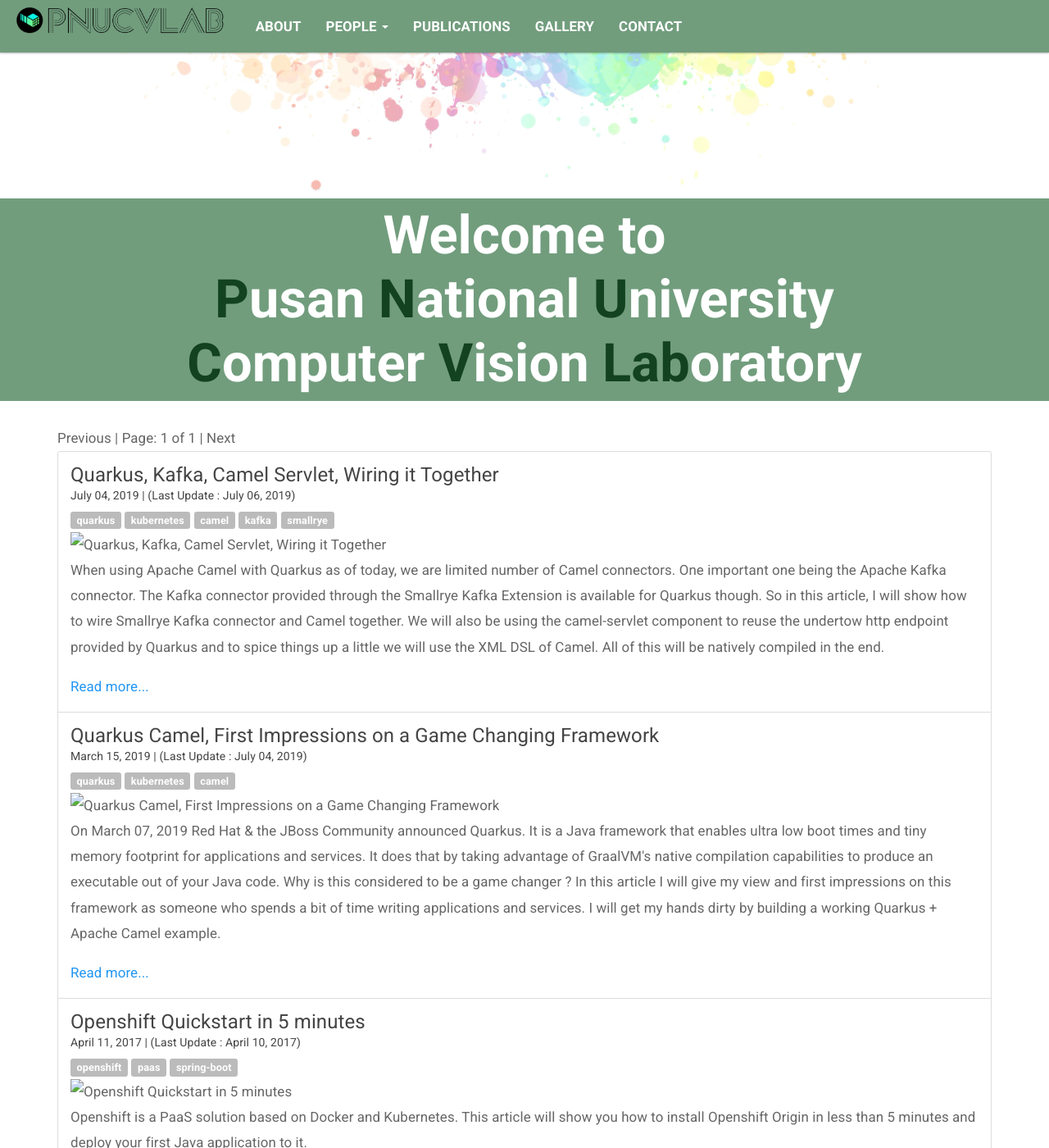
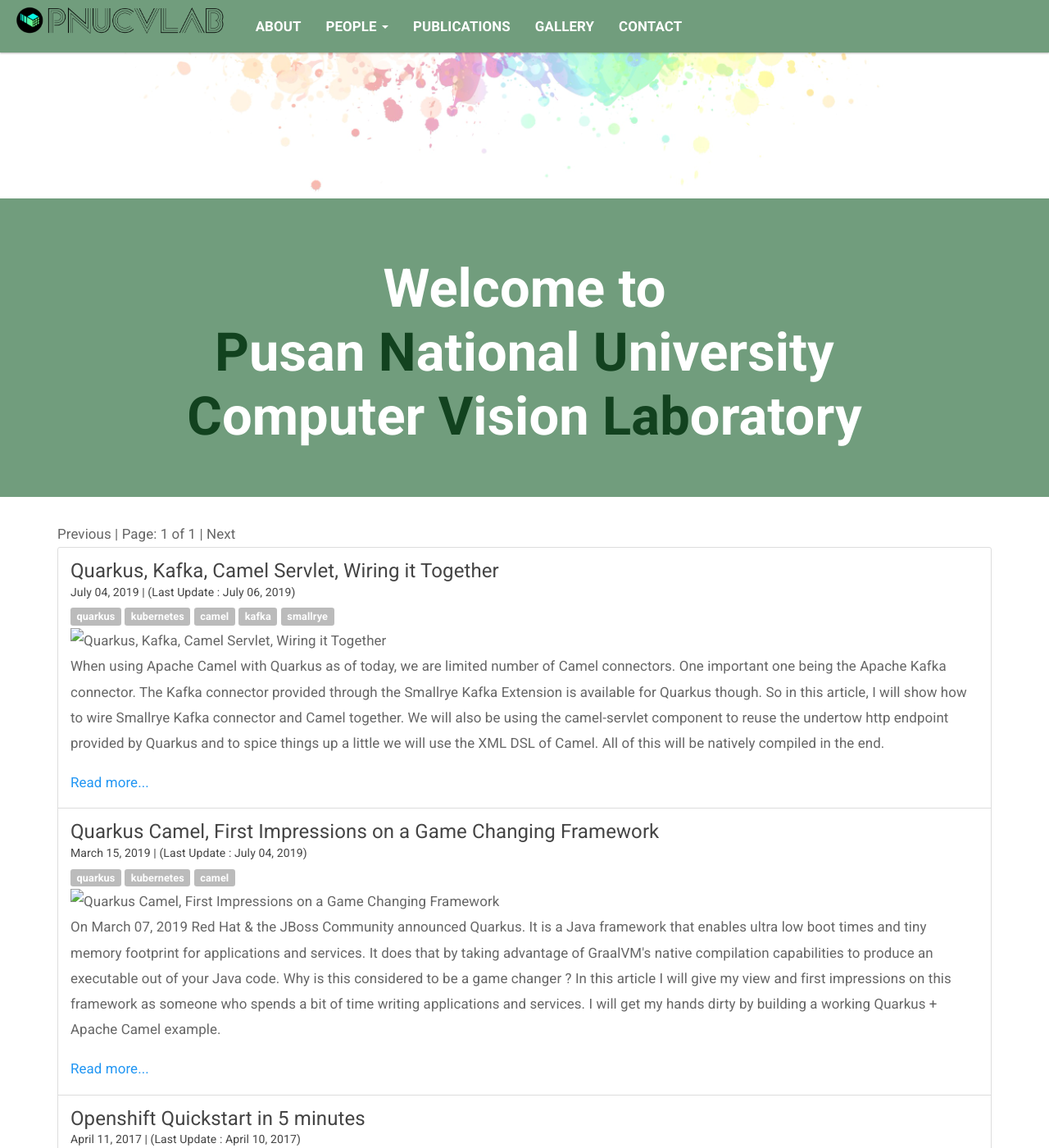
Before and after one commit to pnucvlab/pnucvlab.github.io, a Jekyll site: the page built from index.html, in a window 1280 px wide and 1400 px high, scrolled down 358 px. Shown: the whole window at 82% size. Built offline with Jekyll 4.4.1, drawn with Linux system fonts in a browser that asks for light colours; the list of posts is cut into pages by our own code.

Commit message:
modify jumbotron's padding

```diff
--- a/assets/css/main.css
+++ b/assets/css/main.css
@@ -35,7 +35,7 @@
 
 .jumbotron {
 	background: #719d7d;
-	padding: 0.5em;
+	padding: 1;
 }
 
 .jumbotron h1 {
@@ -43,7 +43,7 @@
 	font-size: 5em;
 	text-align: center;
 	font-weight: bold;
-	margin: 0;
+	margin: 1;
 	line-height: 1.2;
 }
 
```
